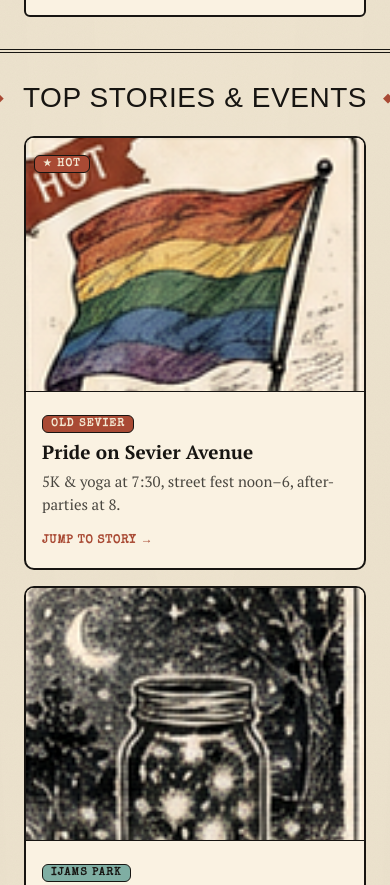
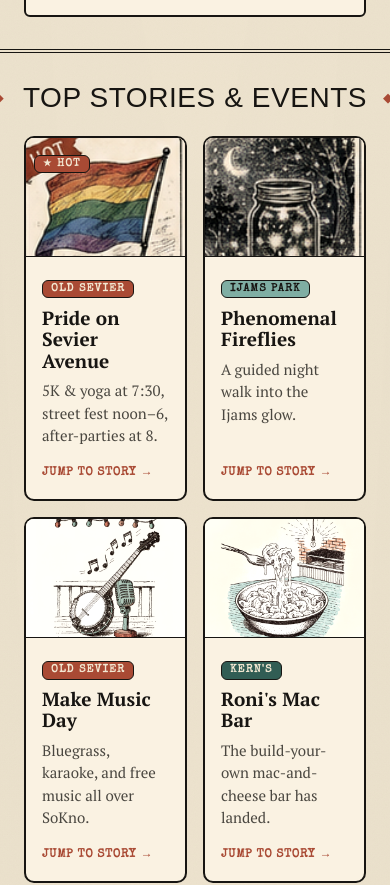
Before and after one commit to theandyroberts/sokno_ear_web, a Next.js app: page / in a window 390 px wide. Shown: the part 5900-6785 px from the top of the page. Built offline with nearby package versions, Linux system fonts and the light colour scheme; no server answers; a web font is replaced by a local one.

Commit message:
ux: scanner orphan control — pick a column count that never strands one card alone on the last row (6 cards → 4+2), responsive fallbacks

```diff
--- a/app/globals.css
+++ b/app/globals.css
@@ -21,6 +21,12 @@ html { scroll-behavior: smooth; }
   .ear-twocol { grid-template-columns: 1fr !important; }
   .ear-twocol aside { position: static !important; }
 }
+
+/* Scanner grid: desktop column count comes from --scanner-cols (set per-edition in
+   Paper.tsx to avoid stranding a single card alone on its last row); fewer on small screens. */
+.ear-scanner { grid-template-columns: repeat(var(--scanner-cols, 4), minmax(0, 1fr)); }
+@media (max-width: 820px) { .ear-scanner { grid-template-columns: repeat(3, minmax(0, 1fr)); } }
+@media (max-width: 560px) { .ear-scanner { grid-template-columns: repeat(2, minmax(0, 1fr)); } }
 
 /* Super-header: full 3-section dateline on iPad + desktop, compact on phones */
 .ear-super-full { display: flex; }
--- a/components/Paper.tsx
+++ b/components/Paper.tsx
@@ -46,6 +46,10 @@ export function Paper({ edition }: { edition: Edition }) {
     { id: "about", label: "About", href: "/about" },
   ];
 
+  // Scanner columns: pick a count that never strands a single card alone on the last
+  // row (orphan control). ≤5 cards → one row; 6+ → 4 wide, bumped to 5 when 4 would orphan.
+  const scannerCols = scanner.length <= 5 ? scanner.length : (scanner.length % 4 === 1 ? 5 : 4);
+
   return (
     <main id="top">
       <JsonLd edition={edition} />
@@ -79,7 +83,7 @@ export function Paper({ edition }: { edition: Edition }) {
       <div style={{ padding: "30px 0", borderBottom: "var(--border-hair) solid var(--paper-edge)" }}>
         <Page>
           <SectionHeader>Top Stories &amp; Events</SectionHeader>
-          <div style={{ display: "grid", gridTemplateColumns: "repeat(auto-fit, minmax(176px, 1fr))", gap: 16 }}>
+          <div className="ear-scanner" style={{ display: "grid", gap: 16, "--scanner-cols": scannerCols } as React.CSSProperties}>
             {scanner.map((c, i) => (
               <StoryCard key={i} label={c.label} labelColor={c.labelColor} hot={c.hot} image={c.image} title={c.title} blurb={c.blurb} cue={c.cue} href={c.href} />
             ))}
```
